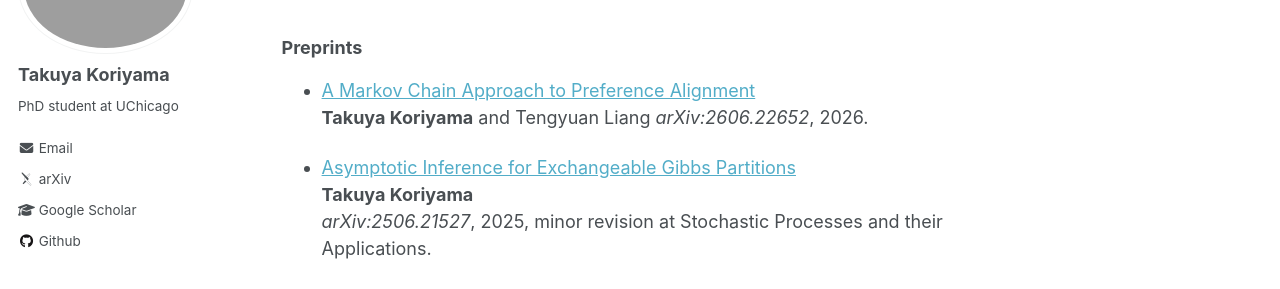
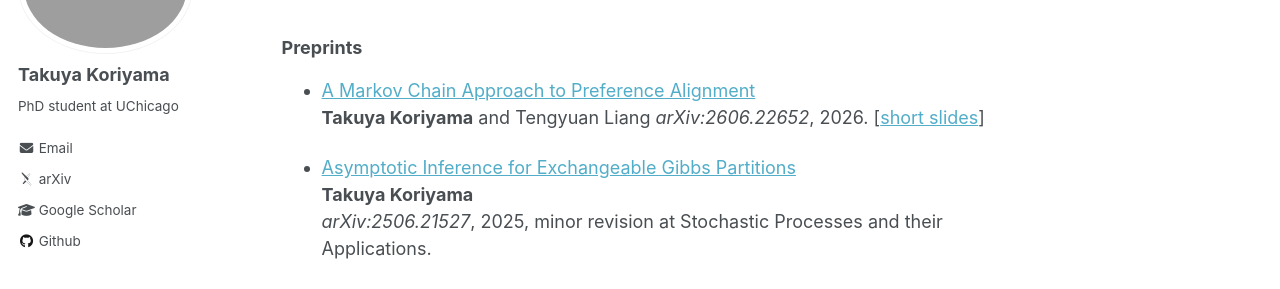
Before and after one commit to TakuyaKoriyama/takuyakoriyama.github.io, a Jekyll site: the page built from _pages/about.md, in a window 1280 px wide and 900 px high. Shown: the part 198-487 px from the top of the window. Built offline with Jekyll 4.4.1, drawn with Linux system fonts in a browser that asks for light colours; some web fonts are replaced.

Commit message:
update all

```diff
--- a/_pages/about.md
+++ b/_pages/about.md
@@ -22,7 +22,7 @@ My current research focuses on:
 ### Preprints
 * [A Markov Chain Approach to Preference Alignment](https://arxiv.org/abs/2606.22652)\\
 __Takuya Koriyama__ and Tengyuan Liang
-*arXiv:2606.22652*, 2026.
+*arXiv:2606.22652*, 2026. [[short slides](../files/mchf_slide.pdf)]
 
 * [Asymptotic Inference for Exchangeable Gibbs Partitions](https://arxiv.org/abs/2506.21527)\\
 __Takuya Koriyama__\\
```
Also changed, not shown: 7 other files.
